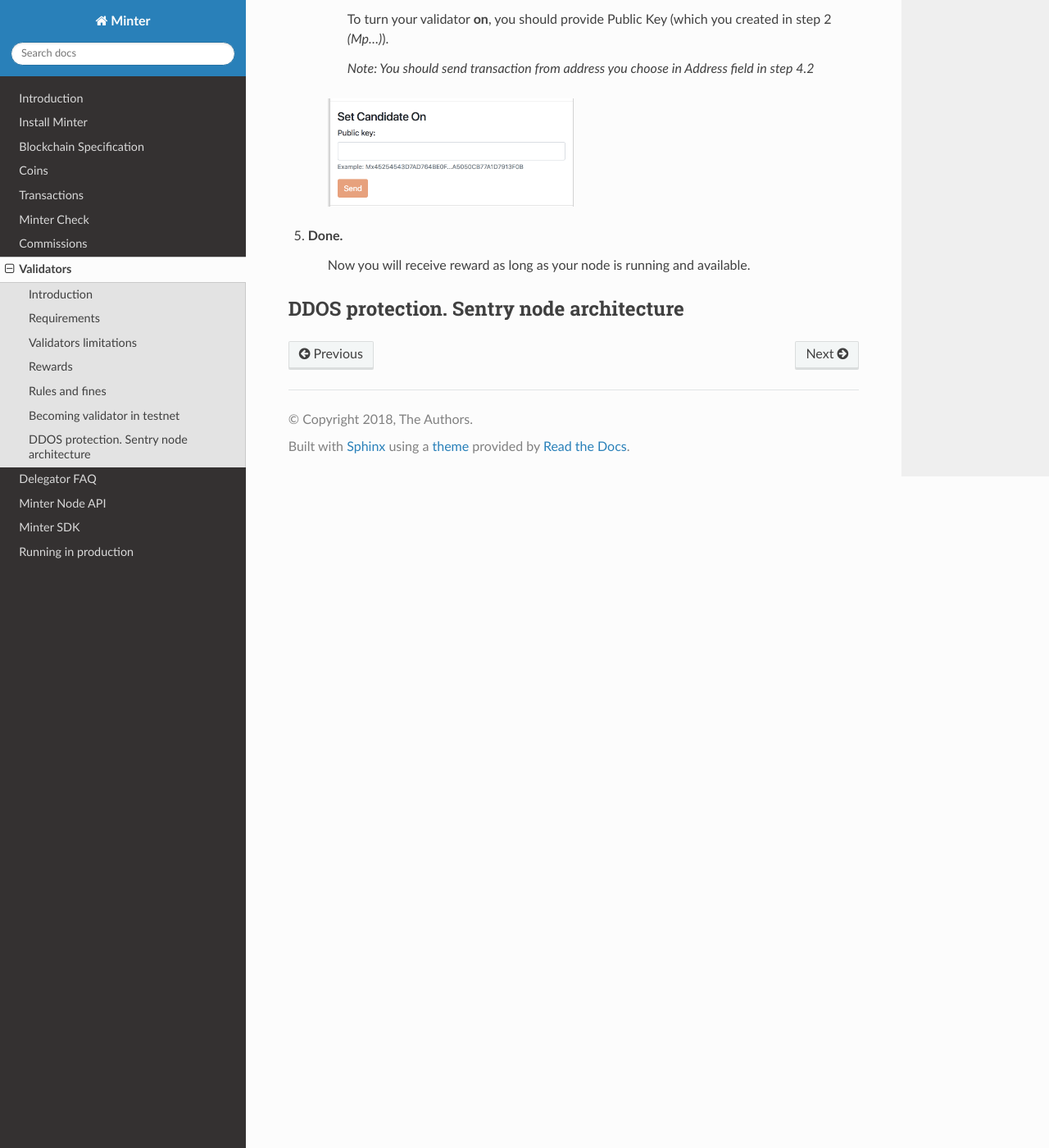
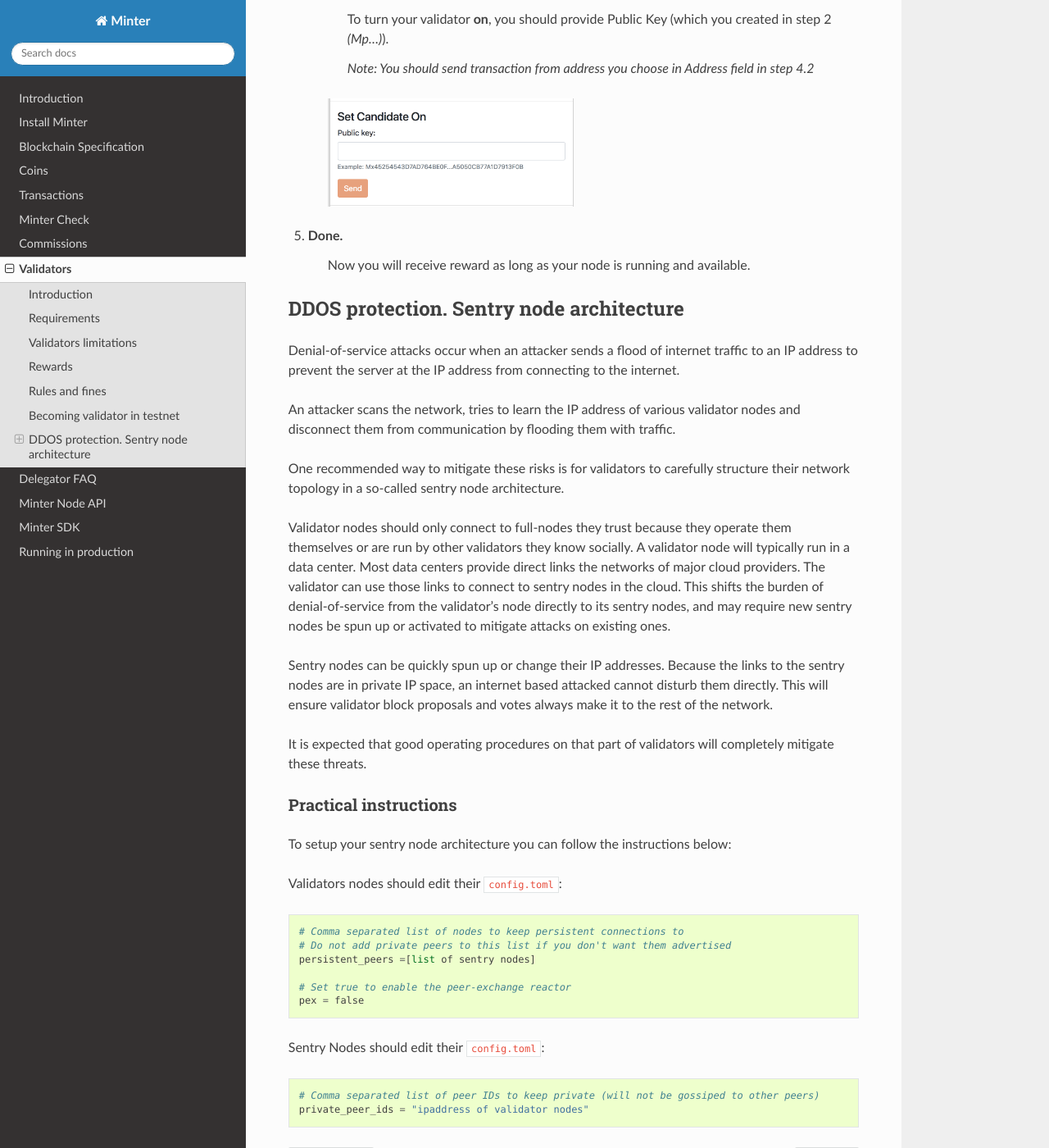
Before and after one commit to MinterTeam/minter-go-node, a Sphinx documentation site: the page built from docs/validators.rst, in a window 1280 px wide and 1400 px high, scrolled down 3056 px. Shown: the whole window at 82% size. Built offline with Sphinx 7.4.7 and the Read the Docs theme 2.0.0, drawn with Linux system fonts in a browser that asks for light colours.

Commit message:
sentry node architecture docs

```diff
--- a/docs/validators.rst
+++ b/docs/validators.rst
@@ -129,3 +129,52 @@
 
 DDOS protection. Sentry node architecture
 ^^^^^^^^^^^^^^^^^^^^^^^^^^^^^^^^^^^^^^^^^
+
+Denial-of-service attacks occur when an attacker sends a flood of internet traffic to an IP
+address to prevent the server at the IP address from connecting to the internet.
+
+An attacker scans the network, tries to learn the IP address of various validator
+nodes and disconnect them from communication by flooding them with traffic.
+
+One recommended way to mitigate these risks is for validators to carefully
+structure their network topology in a so-called sentry node architecture.
+
+Validator nodes should only connect to full-nodes they trust because they
+operate them themselves or are run by other validators they know socially.
+A validator node will typically run in a data center. Most data centers provide
+direct links the networks of major cloud providers. The validator can use
+those links to connect to sentry nodes in the cloud. This shifts the burden
+of denial-of-service from the validator's node directly to its sentry nodes,
+and may require new sentry nodes be spun up or activated to mitigate attacks
+on existing ones.
+
+Sentry nodes can be quickly spun up or change their IP addresses. Because
+the links to the sentry nodes are in private IP space, an internet based
+attacked cannot disturb them directly. This will ensure validator block
+proposals and votes always make it to the rest of the network.
+
+It is expected that good operating procedures on that part of validators will
+completely mitigate these threats.
+
+Practical instructions
+----------------------
+
+To setup your sentry node architecture you can follow the instructions below:
+
+Validators nodes should edit their ``config.toml``:
+
+::
+
+        # Comma separated list of nodes to keep persistent connections to
+        # Do not add private peers to this list if you don't want them advertised
+        persistent_peers =[list of sentry nodes]
+
+        # Set true to enable the peer-exchange reactor
+        pex = false
+
+Sentry Nodes should edit their ``config.toml``:
+
+::
+
+        # Comma separated list of peer IDs to keep private (will not be gossiped to other peers)
+        private_peer_ids = "ipaddress of validator nodes"
```
